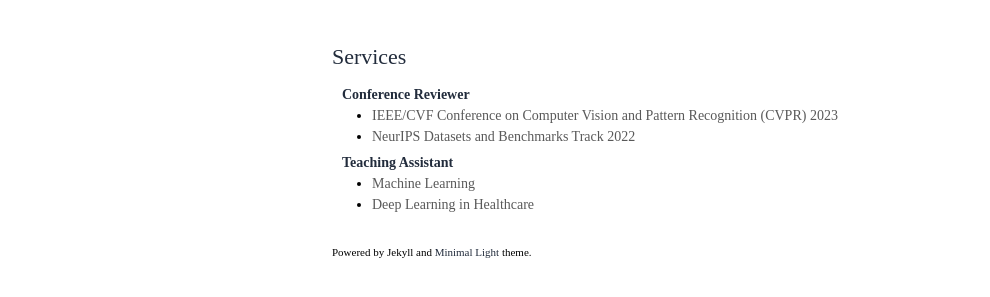
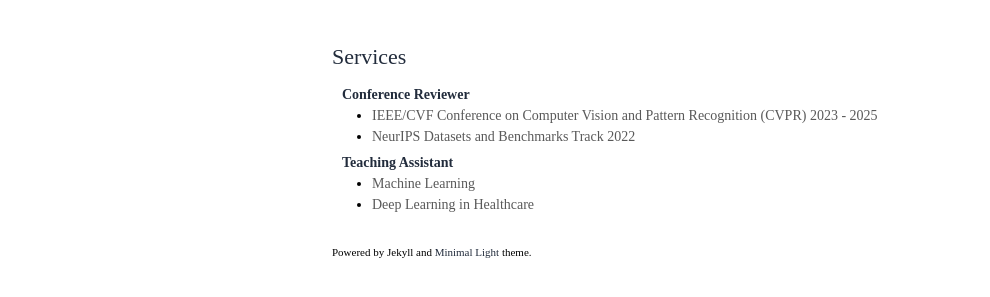
Before and after one commit to dannymcy/dannymcy.github.io, a Jekyll site: the page built from index.md, in a window 1280 px wide and 900 px high, scrolled down 1141 px. Shown: the part 568-865 px from the top of the window, without its empty margins (138-1128 px from the left). Built offline with Jekyll 4.4.1, drawn with Linux system fonts in a browser that asks for light colours; nearby versions of some CDN libraries; a style sheet for code colours, icons or effects is not loaded; our own code applies the rules of GitHub Pages for plain Markdown files.

Commit message:
Make changes

```diff
--- a/_includes/services.md
+++ b/_includes/services.md
@@ -3,7 +3,7 @@
 <h4 style="margin:0 10px 0;">Conference Reviewer</h4>
 
 <ul style="margin:0 0 5px;">
-  <li><a href="http://cvpr2023.thecvf.com/"><autocolor>IEEE/CVF Conference on Computer Vision and Pattern Recognition (CVPR) 2023</autocolor></a></li>
+  <li><a href="http://cvpr2023.thecvf.com/"><autocolor>IEEE/CVF Conference on Computer Vision and Pattern Recognition (CVPR) 2023 - 2025</autocolor></a></li>
   <li><a href="https://neurips.cc/Conferences/2022/CallForDatasetsBenchmarks"><autocolor>NeurIPS Datasets and Benchmarks Track 2022</autocolor></a></li>
 </ul>
 
```
